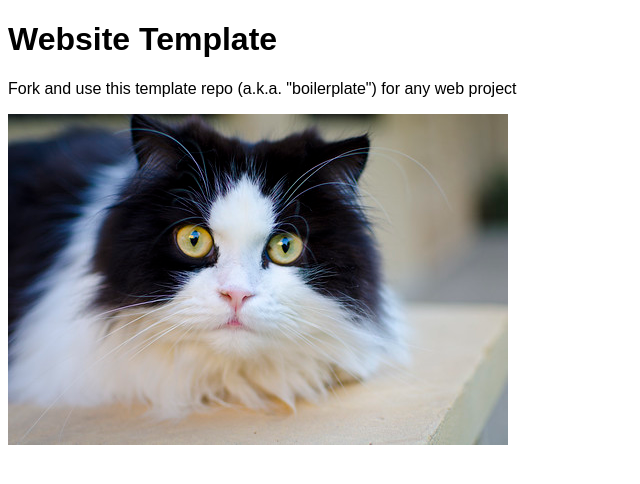
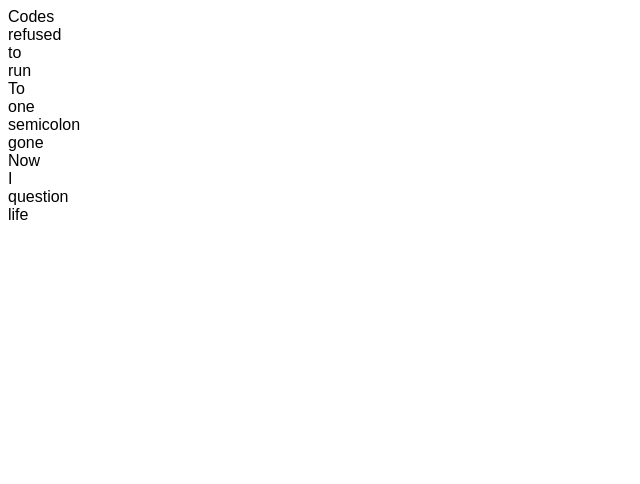
Before and after one commit to jennienguyen75/haiku, a plain HTML site: page index.html in a window 1280 px wide. Shown: the whole page, without its empty margins (0-640 px from the left). Drawn offline with Linux system fonts and the light colour scheme.

Commit message:
Update index.html

```diff
--- a/index.html
+++ b/index.html
@@ -2,14 +2,25 @@
 <html lang="en">
 <head>
 	<meta charset="utf-8">
-	<title>Website Template</title>
+	<title>haiku</title>
 	<link rel="stylesheet" href="./assets/css/styles.css">
 </head>
 <body>
 
-	<h1>Website Template</h1>
-	<p>Fork and use this template repo (a.k.a. "boilerplate") for any web project</p>
-	<img src="assets/img/cat.jpg" alt="">
+	<div class="grid-container">
+		<div>Codes</div>
+		<div>refused</div>
+		<div>to</div>
+		<div>run</div>
+		<div>To</div>
+		<div>one</div>
+		<div>semicolon</div>
+		<div>gone</div>
+		<div>Now</div>
+		<div>I</div>
+		<div>question</div>
+		<div>life</div>
+	</div>
 
 	<script src="./assets/js/main.js"></script>
 </body>
```
